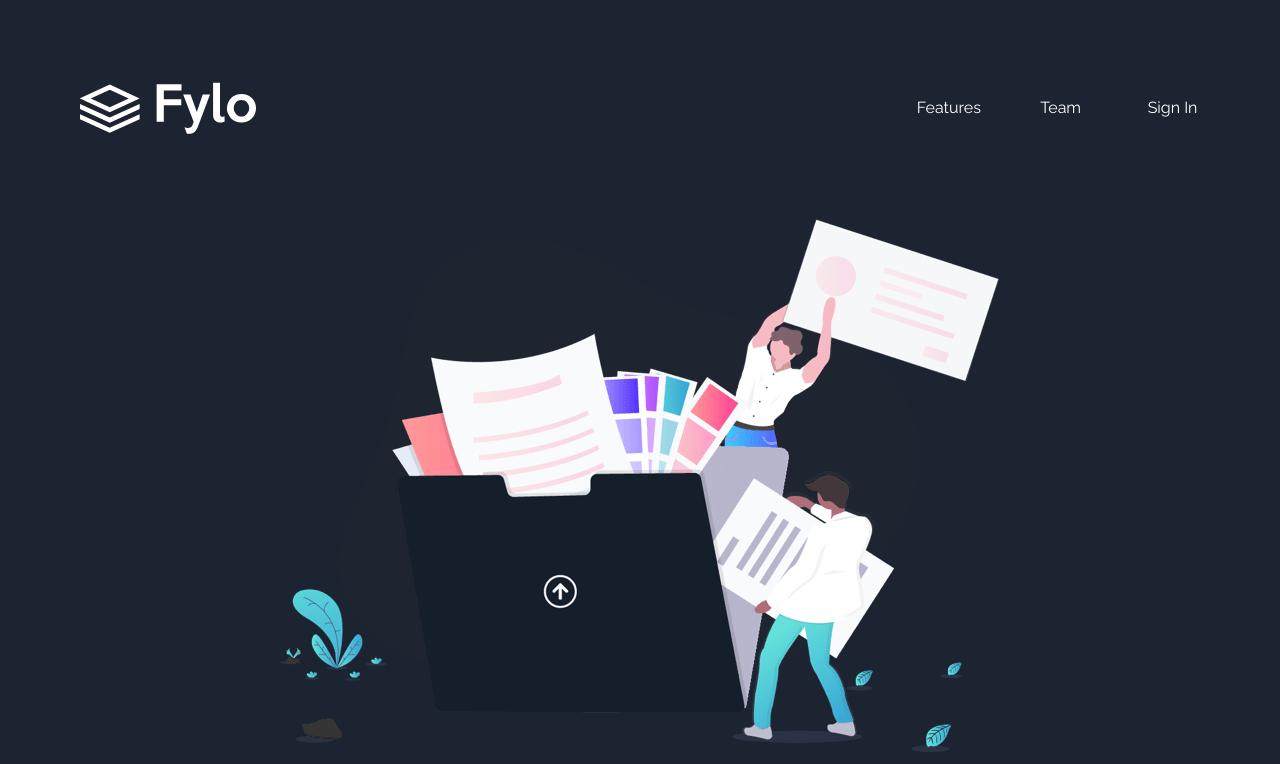
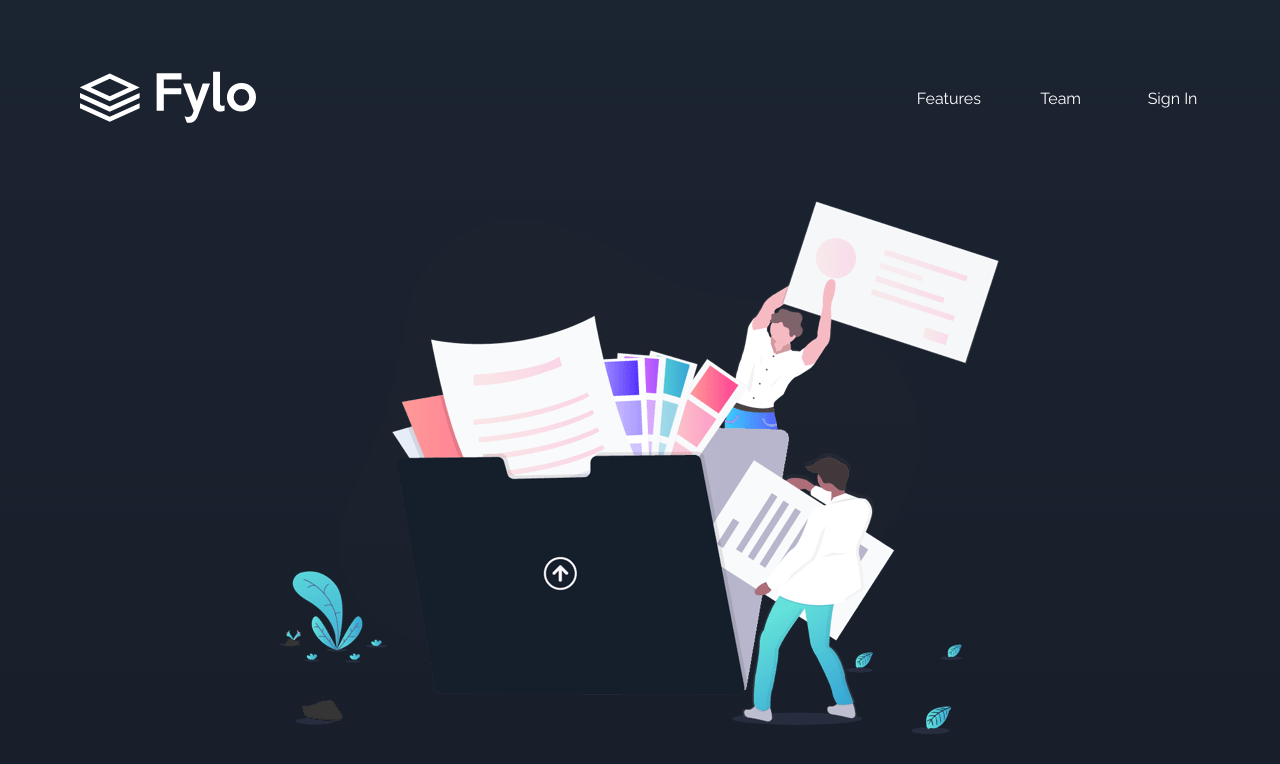
Before and after one commit to imonaar/26--Fylo-dark-theme-landing-page, a website built with Parcel: page src/index.html in a window 1280 px wide. Shown: the top 764 px of the page. Built offline with nearby package versions, Linux system fonts and the light colour scheme.

Commit message:
complete

```diff
--- a/src/styles/_footer.scss
+++ b/src/styles/_footer.scss
@@ -16,7 +16,6 @@
 
     @include desktop {
       gap: 3.25rem;
-
     }
   }
 
--- a/src/styles/_globals.scss
+++ b/src/styles/_globals.scss
@@ -38,7 +38,11 @@ body{
   font-family: 'Open Sans', sans-serif;
   color: var(--White);
 
-  background-color: var(--Dark-Blue-main-background);
+  background: linear-gradient(to bottom, var(--Dark-Blue-intro-and-emailsignup-background), var(--Dark-Blue-main-background));
+
+
+  background-repeat: no-repeat;
+  background-attachment: fixed;
 }
 
 .content{
@@ -101,3 +105,18 @@ p{
     transform: scale(0.98);
   }
 }
+
+.content{
+  background-image: url('../../images/bg-curvy-mobile.svg');
+  background-size: 100% 300px;
+  background-repeat: no-repeat;
+  background-position:center 300px;
+
+
+  @include desktop{
+    background-image: url('../../images/bg-curvy-desktop.svg');
+    background-repeat: no-repeat;
+    background-size: 100% 449px;
+    background-position:center 848px;
+  }
+}
--- a/src/styles/_header.scss
+++ b/src/styles/_header.scss
@@ -1,7 +1,7 @@
 .header{
   inline-size: 100%;
   padding-top: 1.5rem;
-  background-color: var(--Dark-Blue-intro-and-emailsignup-background);
+  // background-color: var(--Dark-Blue-intro-and-emailsignup-background);
 
 
   @include desktop{
@@ -17,7 +17,7 @@
 
     @include desktop{
       padding-inline: 5rem;
-      block-size: 4.375rem;
+      block-size: 3.25rem;
     }
   }
 
@@ -27,9 +27,12 @@
     align-items: center;
 
     img{
-      display: block;
-      max-block-size: 100%;
+      block-size: 1.5rem;
       inline-size: 100%;
+
+      @include desktop{
+        block-size: 3.25rem;
+      }
     }
   }
 
--- a/src/styles/_hero.scss
+++ b/src/styles/_hero.scss
@@ -1,7 +1,7 @@
 .hero{
   padding-block-start: 3rem;
   inline-size: 100%;
-  background-color: var(--Dark-Blue-intro-and-emailsignup-background);
+  // background-color: var(--Dark-Blue-intro-and-emailsignup-background);
 
   @include desktop{
    padding-block-start: 4.6875rem;
--- a/src/styles/_main.scss
+++ b/src/styles/_main.scss
@@ -1,10 +1,11 @@
 .main{
   inline-size: 100%;
-  margin-block-start: 7.5rem;
+  padding-block-start: 7.5rem;
   background-color: var(--Dark-Blue-main-background);
 
   @include desktop{
     margin-block-start: 9.875rem;
+    padding-block-start: 0;
   }
 
   &__wrapper{
@@ -173,6 +174,18 @@
         display: flex;
         align-items: center;
         justify-content: center;
+      }
+
+      &:hover{
+        color: white;
+
+        &::after{
+          background-color: white;
+        }
+
+        svg{
+          fill: white;
+        }
       }
     }
   }
```
